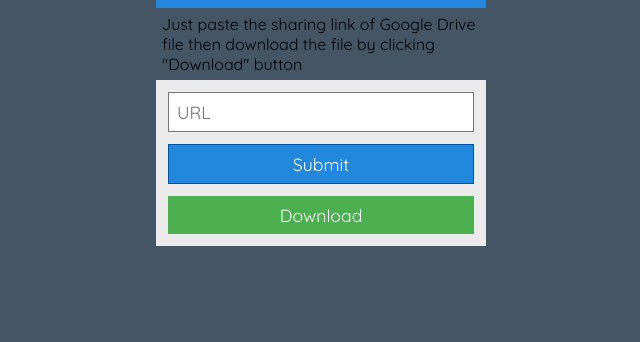
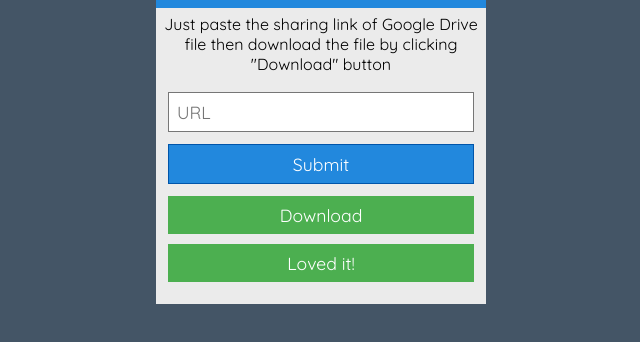
Before and after one commit to djismgaming/GoogleDriveDirectDownload, a plain HTML site: page index.html in a window 1280 px wide. Both pictures are taken after a click on the input "Submit". Shown: the part 76-418 px from the top of the page, without its empty margins (319-959 px from the left). Drawn offline with Linux system fonts and the light colour scheme.

Commit message:
documentation done

```diff
--- a/index.css
+++ b/index.css
@@ -1,4 +1,4 @@
-body {
+    body {
     background: #456;
     font-family: 'Quicksand', sans-serif;
     height: auto;
@@ -18,9 +18,10 @@ body {
     padding: 8px;
     font-size: 1.1em;
     text-decoration: none;
+    margin-bottom: 10px;
 }
 .dlink {
-    padding: auto;
+    padding: 10px;
     text-align: center;
 }
 .login {
@@ -35,15 +36,6 @@ body {
     margin-top: 0;
     margin-bottom: 0;
 }
-
-/* The triangle form is achieved by a CSS hack */
-/* 			.login-triangle {
-    width: 0;
-    margin-right: auto;
-    margin-left: auto;
-    border: 12px solid transparent;
-    border-bottom-color: #28d;
-} */
 
 .login-header {
     background: #28d;
--- a/index.html
+++ b/index.html
@@ -10,7 +10,7 @@
 	<div class="login">
 	  <div class="login-triangle"></div>
 	  <h2 class="login-header">Google Drive Direct Download Link</h2>
-      <p>Just paste the sharing link of Google Drive file then download the file by clicking "Download" button</p>
+      <p class="login-container" style="font-seight: bolder; text-align: center;">Just paste the sharing link of Google Drive file then download the file by clicking "Download" button</p>
 	  <div class="login-container" id="form-cont">
 	    <p><input type="text" placeholder="URL" name="URL"></p>
 	    <p><input type="submit" value="Submit" onclick="SubmitForm()"></p>
@@ -32,7 +32,7 @@
             element2.setAttribute('class', 'button');
             element2.setAttribute('href', "https://paytm.me/O-7Da85");
             element2.innerHTML = "Loved it!";
-            document2.getElementById("dlink").appendChild(element2);
+            document.getElementById("dlink").appendChild(element2);
  		}
  	</script>
 </body>
```
